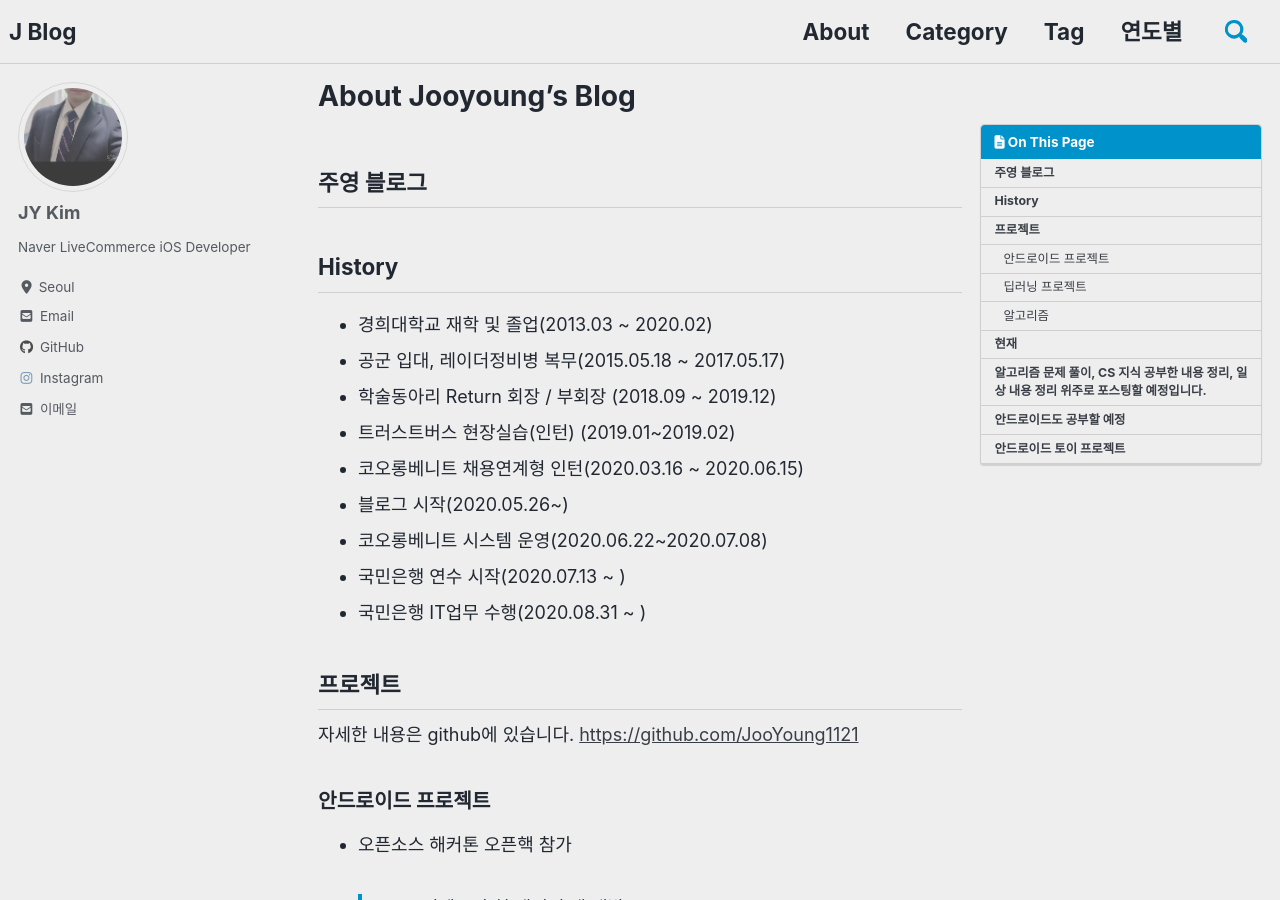
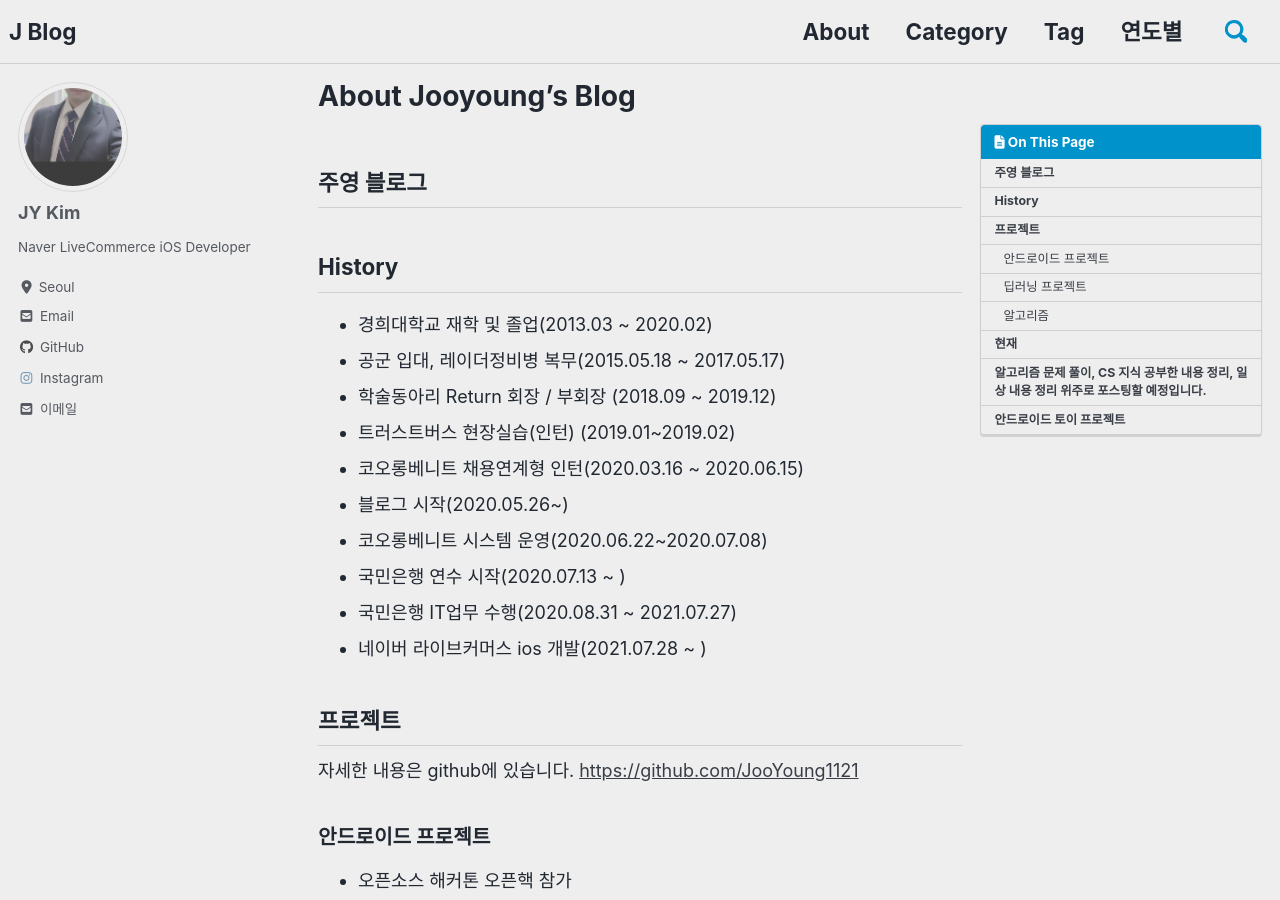
Before and after one commit to JooYoung1121/JooYoung1121.github.io, a Jekyll site: the page built from _pages/about.md, in a window 1280 px wide and 900 px high. Built offline with Jekyll 4.4.1, drawn with Linux system fonts in a browser that asks for light colours; cached includes are drawn as plain includes; nearby versions of some CDN libraries.

Commit message:
프로필 수정

```diff
--- a/_pages/about.md
+++ b/_pages/about.md
@@ -19,7 +19,8 @@ toc: true
 - 블로그 시작(2020.05.26~)
 - 코오롱베니트 시스템 운영(2020.06.22~2020.07.08)
 - 국민은행 연수 시작(2020.07.13 ~ )
-- 국민은행 IT업무 수행(2020.08.31 ~ )
+- 국민은행 IT업무 수행(2020.08.31 ~ 2021.07.27)
+- 네이버 라이브커머스 ios 개발(2021.07.28 ~ )
 
 ## 프로젝트
 
@@ -49,6 +50,5 @@ toc: true
 
 
 ## 알고리즘 문제 풀이, CS 지식 공부한 내용 정리, 일상 내용 정리 위주로 포스팅할 예정입니다.
-## 안드로이드도 공부할 예정
 
 ## 안드로이드 토이 프로젝트
```
